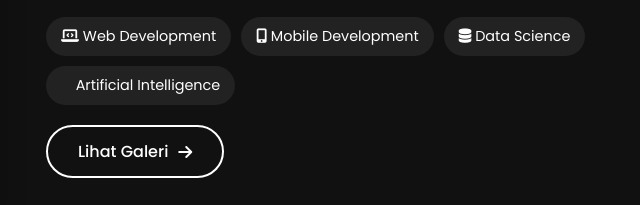
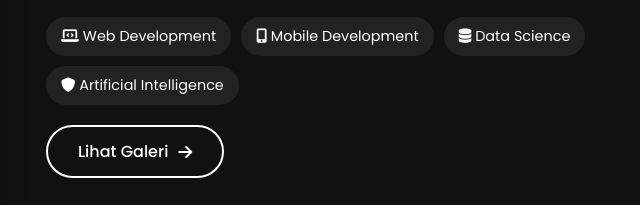
Before and after one commit to Fizam-dev/HackDev-Education, a plain HTML site: page index.html in a window 1280 px wide. Shown: the part 1386-1591 px from the top of the page, 619-1259 px from the left. Drawn offline with nearby package versions, Linux system fonts and the light colour scheme.

Commit message:
Update index.html

```diff
--- a/index.html
+++ b/index.html
@@ -1004,7 +1004,7 @@
                     <span class="skill"><i class="fas fa-laptop-code"></i> Web Development</span>
                     <span class="skill"><i class="fas fa-mobile-alt"></i> Mobile Development</span>
                     <span class="skill"><i class="fas fa-database"></i> Data Science</span>
-                    <span class="skill"><i class="fa-shield"></i> Artificial Intelligence</span>
+                    <span class="skill"><i class="fas fa-shield"></i> Artificial Intelligence</span>
                 </div>
                 <a href="#gallery" class="btn" style="margin-top: 20px;">Lihat Galeri <i class="fas fa-arrow-right"></i></a>
             </div>
```
